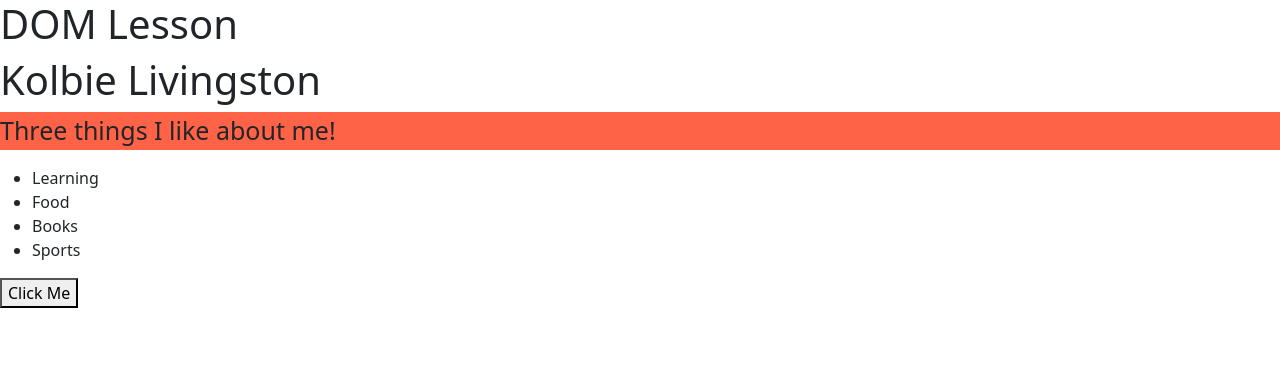
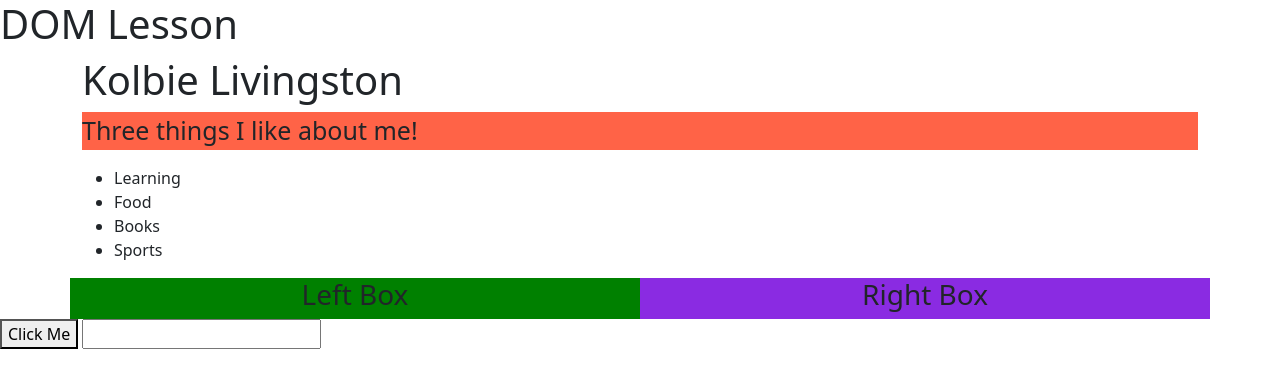
Before and after one commit to livingstonkolbie/DOM-Javascript-2025, a plain HTML site: page index.html in a window 1280 px wide. Drawn offline with Linux system fonts and the light colour scheme.

Commit message:
more lessons about DOM

```diff
--- a/css/style.css
+++ b/css/style.css
@@ -0,0 +1,11 @@
+.leftBox {
+    background-color: blue;
+}
+
+.rightBox {
+    background-color: blueviolet;
+}
+
+.newBackground {
+    background-color: green;
+}
--- a/index.html
+++ b/index.html
@@ -11,7 +11,7 @@
     <header role="banner">
         <h1>DOM Lesson</h1>
     </header>
-    <main id="main">
+    <main id="main" class="container">
         <h1 id="myName">My name here</h1>
         <p>Three things I like about me!</p>
         <ul id="myList">
@@ -20,8 +20,18 @@
             <li class="my-items" id="item3"></li>
         </ul>
 
+        <section class="row text-center">
+            <div class="col-6 leftBox">
+                <h3>Left Box</h3>
+            </div>
+            <div class="col-6 rightBox">
+                <h3>Right Box</h3>
+            </div>
+        </section>
+
     </main>
     <button id="here">Click Me</button>
+    <input type="text" name="text" id="num">
 
     <script src="./js/app.js"></script>
 </body>
--- a/js/app.js
+++ b/js/app.js
@@ -86,3 +86,42 @@ function colorList() {
         reList[i].style.color = "purple";
     }
 }
+
+
+// ClassName (Bootstrap)
+let leftSide = document.querySelector(".leftBox");
+console.log(leftSide);
+
+// Removing a class name
+leftSide.classList.remove("leftBox");
+console.log(leftSide);
+leftSide.classList.add("newBackground");
+
+
+// Text from an input box
+let textBox = document.getElementById("num");
+
+// Grabs the value of a text box (IMMEDIATELY ONLOAD)
+console.log(textBox.value);
+
+// How to get an attribute from an element
+console.log(textBox.getAttribute("type"));
+
+
+leftSide.addEventListener("click", () => {
+    // Re-views and grabs the latest changes to it
+    textBox = document.getElementById("num");
+    console.log(textBox.value);
+
+    leftSide.innerText = textBox.value;
+});
+
+
+
+
+// Removing Elements
+let rightSide = document.querySelector(".rightBox");
+console.log(rightSide);
+
+// BELOW Removing an element from the HTML DOC (use this with an eventlistener or it wont come back when you refresh)
+// rightSide.remove();
```
